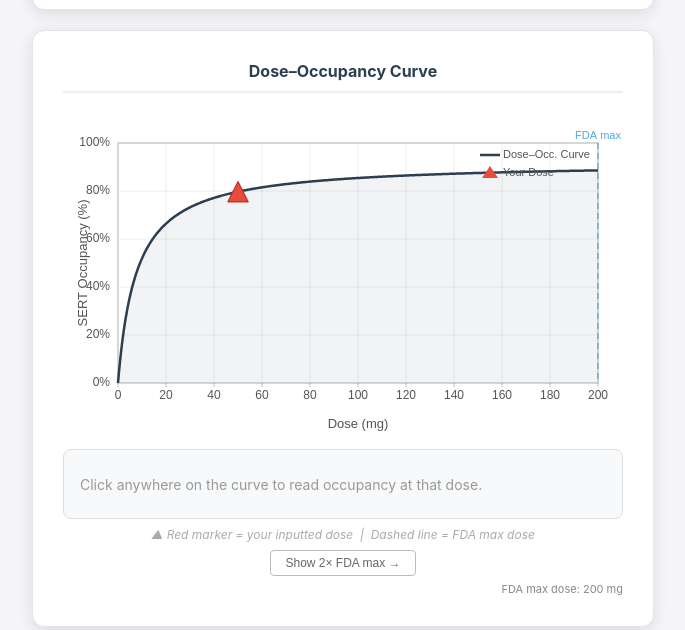
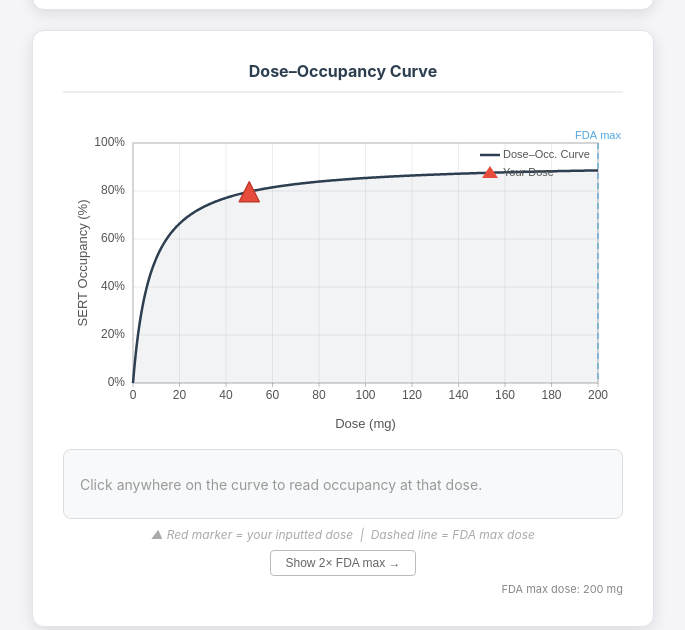
Before and after one commit to psychfiles/dosetoRO, a plain HTML site: page index.html in a window 1280 px wide. Shown: the part 596-1226 px from the top of the page, without its empty margins (297-982 px from the left). Drawn offline with Linux system fonts and the light colour scheme.

Commit message:
Update index.html

```diff
--- a/index.html
+++ b/index.html
@@ -321,7 +321,7 @@
         canvas.style.height = cssH + 'px';
         ctx.scale(dpr, dpr);
 
-        const margin = { top: 30, right: 25, bottom: 50, left: 55 };
+        const margin = { top: 30, right: 25, bottom: 50, left: 70 };
         const plotW  = cssW - margin.left - margin.right;
         const plotH  = cssH - margin.top  - margin.bottom;
 
```
